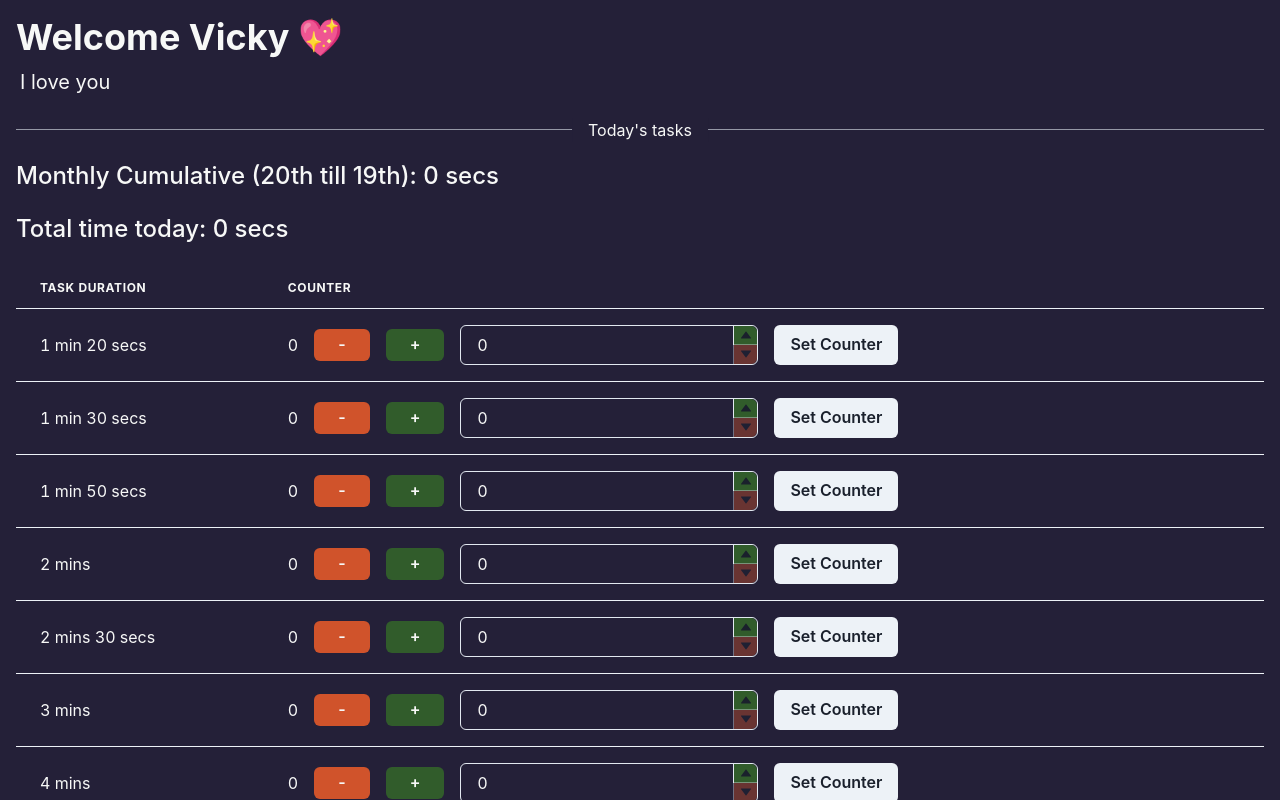
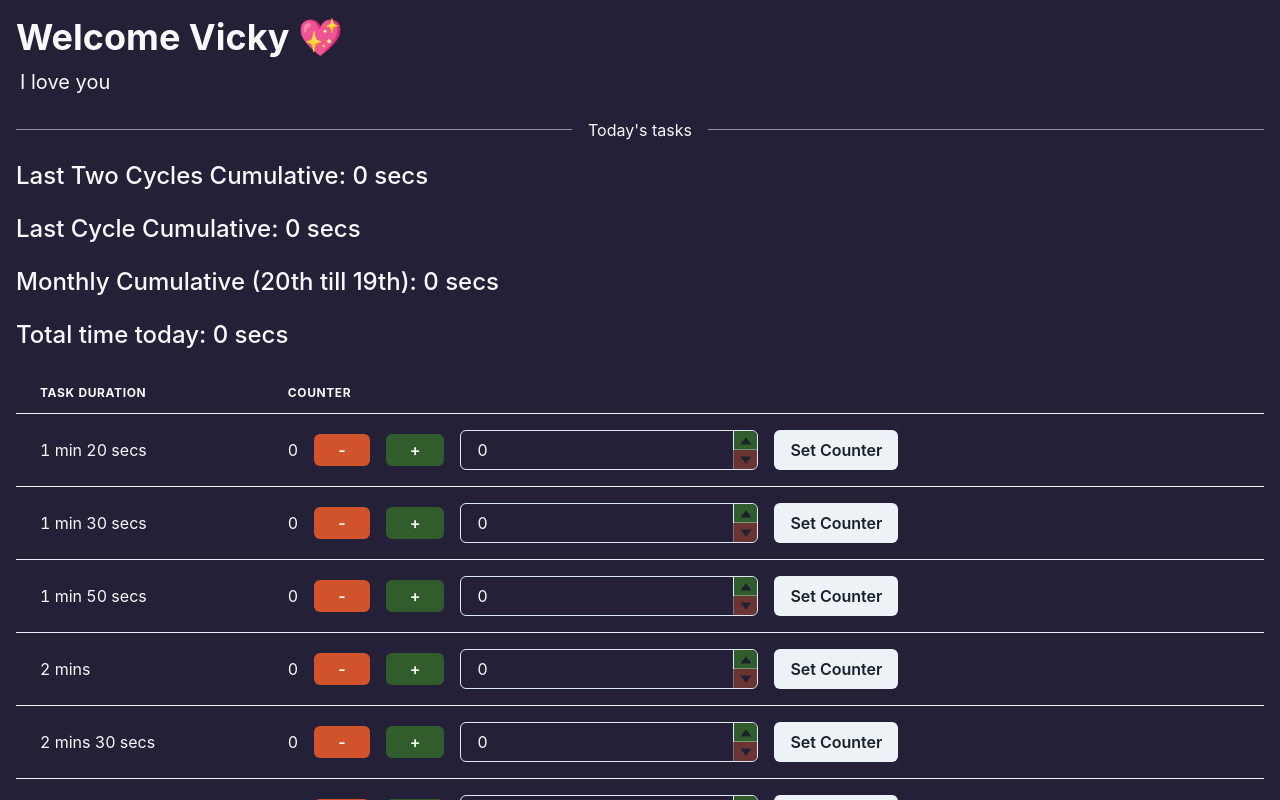
Before and after one commit to TheAce74/TaskTabulator, a React (Vite) app: page / in a window 1280 px wide. Shown: the top 800 px of the page. Built offline with nearby package versions, Linux system fonts and the light colour scheme.

Commit message:
feat: add cumulative for previous cycles

```diff
--- a/src/App.tsx
+++ b/src/App.tsx
@@ -9,6 +9,8 @@ import { getCustomToday } from "./utils/getCustomToday";
 import { durations } from "./data/durations";
 import PreviousTasksButton from "./components/PreviousTasksButton";
 import MonthlyCumulative from "./components/MonthlyCumulative";
+import PreviousCycleCumulative from "./components/PreviousCycleCumulative";
+import PreviousTwoCyclesCumulative from "./components/PreviousTwoCyclesCumulative";
 
 function App() {
   const [tasksList, setTasksList] = useState<Tasks>({});
@@ -66,6 +68,8 @@ function App() {
           <Text align="center">Today's tasks</Text>
         </AbsoluteCenter>
       </Box>
+      <PreviousTwoCyclesCumulative tasksList={tasksList} />
+      <PreviousCycleCumulative tasksList={tasksList} />
       <MonthlyCumulative tasksList={tasksList} />
       <CurrentDayTask
         durationsList={tasksList[today]?.durations}
--- /dev/null
+++ b/src/components/PreviousCycleCumulative.tsx
@@ -0,0 +1,53 @@
+import { Heading } from "@chakra-ui/react";
+import { Tasks } from "../utils/types";
+import { getKeys } from "../utils/getKeys";
+import { compareDesc, format, parse } from "date-fns";
+import { getCustomToday } from "../utils/getCustomToday";
+import { getCumulative } from "../utils/getCumulative";
+
+type PreviousCycleCumulativeProps = {
+  tasksList: Tasks;
+};
+
+export default function PreviousCycleCumulative({
+  tasksList,
+}: PreviousCycleCumulativeProps) {
+  const tasksListDays = getKeys(tasksList)
+    .map((day) => parse(day, "PPPP", new Date()))
+    .sort(compareDesc);
+  const today = parse(getCustomToday(), "PPPP", new Date());
+  const lastCycleDays = tasksListDays.filter((day) => {
+    const currentMonth = today.getMonth();
+    const previousMonth = currentMonth === 0 ? 11 : currentMonth - 1;
+    const currentYear = today.getFullYear();
+    const previousYear = currentYear - 1;
+    return (
+      (day.getMonth() === previousMonth &&
+        day.getDate() >= 20 &&
+        today.getDate() < 20 &&
+        (day.getFullYear() === currentYear ||
+          day.getFullYear() === previousYear)) ||
+      (day.getMonth() === currentMonth &&
+        day.getDate() < 20 &&
+        today.getDate() > 20 &&
+        day.getFullYear() === currentYear) ||
+      (day.getMonth() === previousMonth &&
+        day.getDate() >= 20 &&
+        day.getFullYear() === currentYear)
+    );
+  });
+  const lastCycleTasks = lastCycleDays.reduce(
+    (acc, val) =>
+      Object.assign(acc, {
+        [format(val, "PPPP")]: tasksList[format(val, "PPPP")],
+      }),
+    {}
+  );
+  const cumulative = getCumulative(lastCycleTasks);
+
+  return (
+    <Heading fontSize="2xl" fontWeight={500} mb={6}>
+      Last Cycle Cumulative: {cumulative}
+    </Heading>
+  );
+}
--- /dev/null
+++ b/src/components/PreviousTwoCyclesCumulative.tsx
@@ -0,0 +1,56 @@
+import { Heading } from "@chakra-ui/react";
+import { Tasks } from "../utils/types";
+import { getKeys } from "../utils/getKeys";
+import { compareDesc, format, parse } from "date-fns";
+import { getCustomToday } from "../utils/getCustomToday";
+import { getCumulative } from "../utils/getCumulative";
+
+type PreviousTwoCyclesCumulativeProps = {
+  tasksList: Tasks;
+};
+
+export default function PreviousTwoCyclesCumulative({
+  tasksList,
+}: PreviousTwoCyclesCumulativeProps) {
+  const tasksListDays = getKeys(tasksList)
+    .map((day) => parse(day, "PPPP", new Date()))
+    .sort(compareDesc);
+  const today = parse(getCustomToday(), "PPPP", new Date());
+  const lastTwoCyclesDays = tasksListDays.filter((day) => {
+    const currentMonth = today.getMonth();
+    const previousMonth = currentMonth === 0 ? 11 : currentMonth - 1;
+    const previousTwoMonths = previousMonth === 0 ? 11 : previousMonth - 1;
+    const currentYear = today.getFullYear();
+    const previousYear = currentYear - 1;
+    const previousCycleEndDate = new Date(2024, previousMonth, 19);
+    const previousCycleStartDate = new Date(2024, previousTwoMonths, 20);
+    return (
+      (day.getMonth() === previousTwoMonths &&
+        day.getDate() >= 20 &&
+        previousCycleEndDate.getDate() < 20 &&
+        (day.getFullYear() === currentYear ||
+          day.getFullYear() === previousYear)) ||
+      (day.getMonth() === previousMonth &&
+        day.getDate() < 20 &&
+        previousCycleStartDate.getDate() >= 20 &&
+        day.getFullYear() === currentYear) ||
+      (day.getMonth() === previousTwoMonths &&
+        day.getDate() >= 20 &&
+        day.getFullYear() === currentYear)
+    );
+  });
+  const lastTwoCyclesTasks = lastTwoCyclesDays.reduce(
+    (acc, val) =>
+      Object.assign(acc, {
+        [format(val, "PPPP")]: tasksList[format(val, "PPPP")],
+      }),
+    {}
+  );
+  const cumulative = getCumulative(lastTwoCyclesTasks);
+
+  return (
+    <Heading fontSize="2xl" fontWeight={500} mb={6}>
+      Last Two Cycles Cumulative: {cumulative}
+    </Heading>
+  );
+}
```
